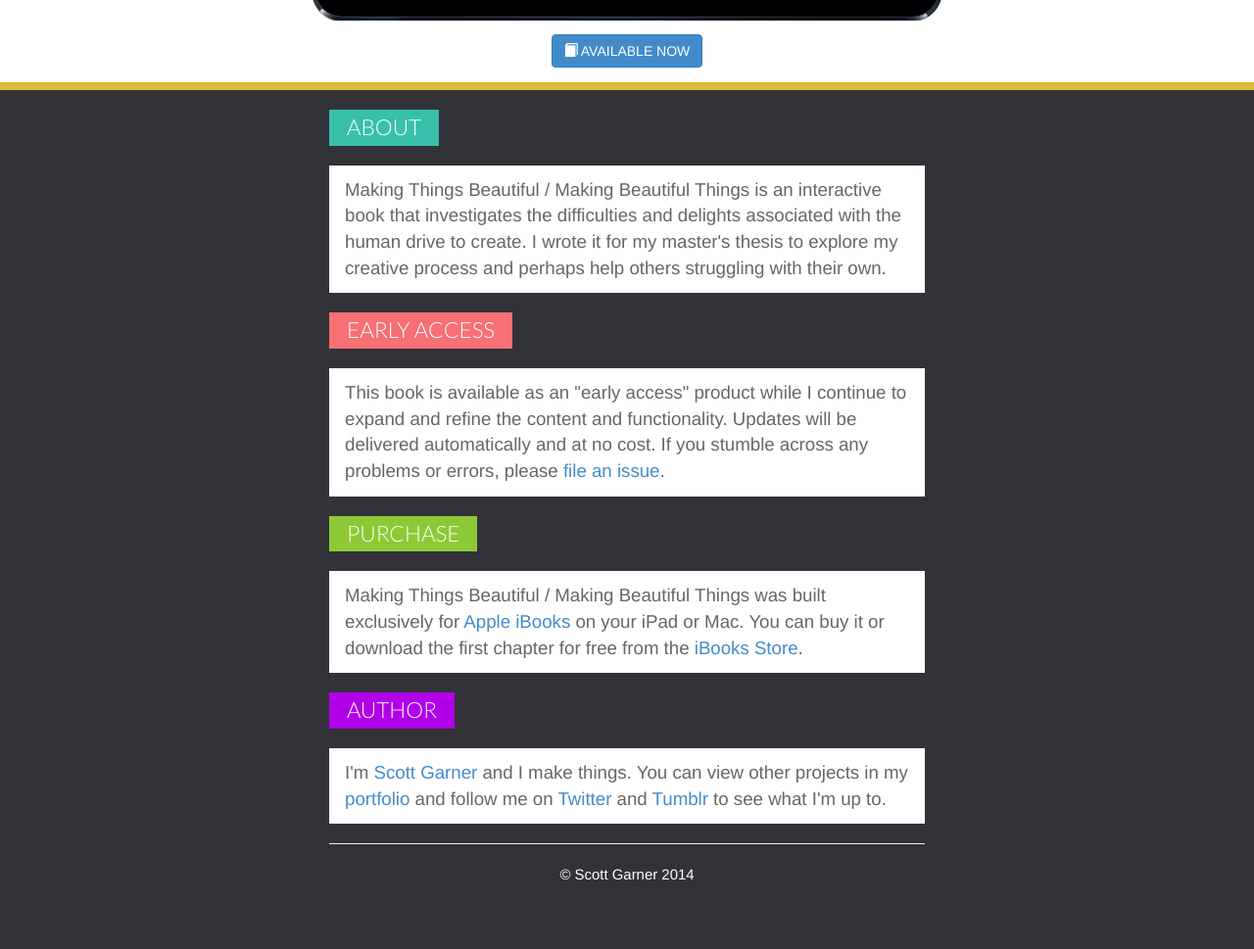
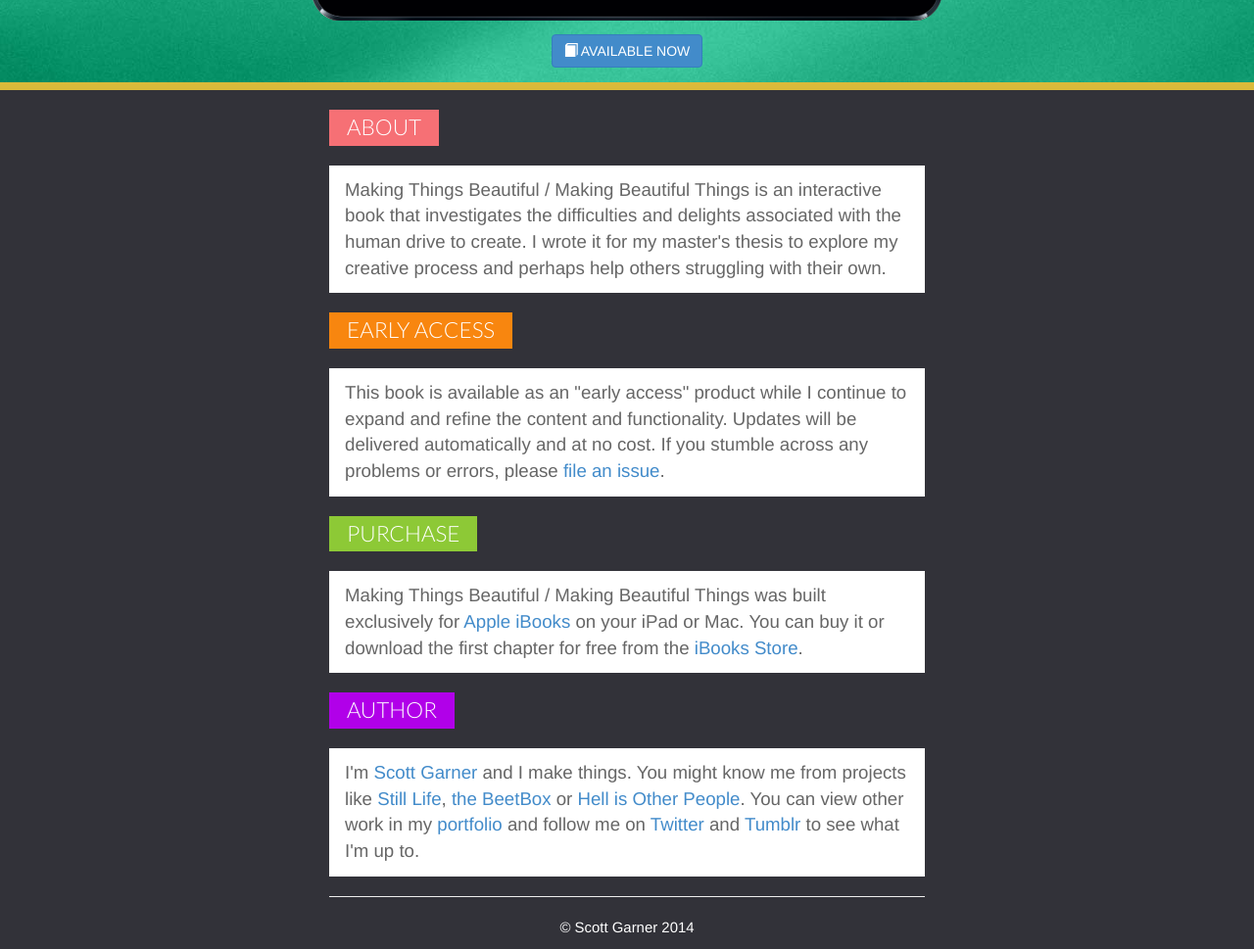
Before and after one commit to scottgarner/BeautifulThings, a Jekyll site: the page index.html, which Jekyll copies as it is, in a window 1280 px wide, cut to the strip 446-1415 px from the top of the page. Shown: the whole strip at 98% size. Built offline with Jekyll 4.4.1, drawn with Linux system fonts in a browser that asks for light colours; nearby versions of some CDN libraries; before the commit the page ends 1362 px from its top, so only the background shows below that.

Commit message:
Background image

```diff
--- a/css/main.css
+++ b/css/main.css
@@ -39,6 +39,11 @@
   position: relative;
   height: 538px;
   background: #fff;
+  background-image: url(../img/background.jpg);
+  background-repeat:no-repeat;
+  background-attachment:fixed;
+  background-position:center;
+  background-size: cover;
   border-bottom: 8px solid #DABA3A;
 }
 
@@ -110,12 +115,12 @@
   margin: auto;
 }
 
-.about {
+.issues {
 
-  background: #39C0AA;
+  background: #F8860F;
 }
 
-.issues {
+.about {
   background: #F67075;
 }
 
--- a/index.html
+++ b/index.html
@@ -48,7 +48,7 @@
 
     <h2 class="author">Author</h2>
     <div class="card">
-      I'm <a href="http://scott.j38.net/about/">Scott Garner</a> and I make things. You can view other projects in my <a href="http://scott.j38.net/">portfolio</a> and follow me on <a href="http://twitter.com/scottgarner">Twitter</a> and <a href="http://scottgarner.tumblr.com/">Tumblr</a> to see what I'm up to.
+      I'm <a href="http://scott.j38.net/about/">Scott Garner</a> and I make things. You might know me from projects like <a href="http://scott.j38.net/interactive/still_life/">Still Life</a>, <a href="http://scott.j38.net/interactive/beetbox/">the BeetBox</a> or <a href="http://scott.j38.net/interactive/hellisotherpeople/">Hell is Other People</a>. You can view other work in my <a href="http://scott.j38.net/">portfolio</a> and follow me on <a href="http://twitter.com/scottgarner">Twitter</a> and <a href="http://scottgarner.tumblr.com/">Tumblr</a> to see what I'm up to.
     </div>
 
     <hr/>
```
Also changed, not shown: img/background.jpg (added).
